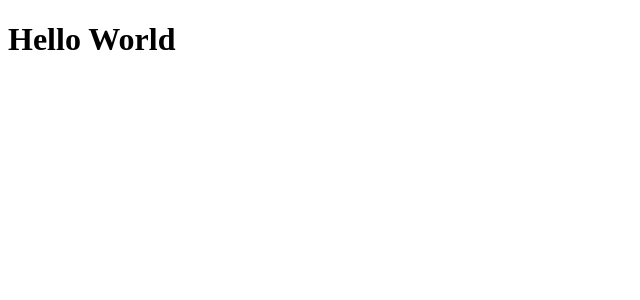
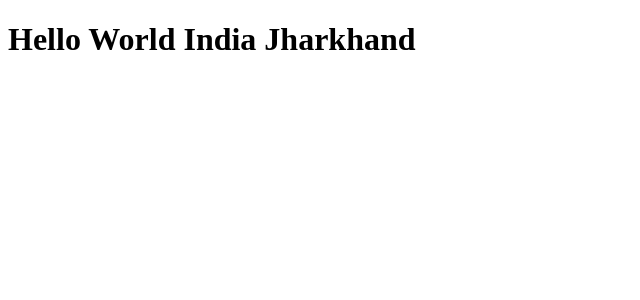
Before and after one commit to yadavsudhir405/react-demo-app, a React (Create React App) app: page / in a window 1280 px wide. Shown: the top 300 px of the page, without its empty margins (0-640 px from the left). Built offline with nearby package versions, Linux system fonts and the light colour scheme.

Commit message:
Sending Nested objects to the dummy component

```diff
--- a/src/component/dummy/dummy.tsx
+++ b/src/component/dummy/dummy.tsx
@@ -1,6 +1,15 @@
 import * as React from "react";
-export class Dummy extends React.Component<{},{}>{
+export class Dummy extends React.Component<NamedParam, {}>{
+
     render(){
-        return <h1> Hello World </h1>;
+        return <h1> Hello World {this.props.address.country} {this.props.address.state}</h1>;
     }
 }
+
+interface NamedParam {
+    address: Address;
+}
+interface Address {
+    country: string,
+    state: string
+}
--- a/src/index.tsx
+++ b/src/index.tsx
@@ -1,6 +1,6 @@
 import * as React from "react";
 import * as ReactDOM from "react-dom";
 import {Dummy} from "./component/dummy/dummy";
-
+const addressV = {country: "India", state: "Jharkhand"};
 const ROOT = document.querySelector('.root');
-ReactDOM.render(<Dummy></Dummy>, ROOT);
+ReactDOM.render(<Dummy address={{country: "India", state:"Jharkhand"}}/>, ROOT);
--- a/tsconfig.json
+++ b/tsconfig.json
@@ -1,4 +1,5 @@
 {
+  "compileOnSave": true,
   "compilerOptions": {
     "allowSyntheticDefaultImports": true,
     "outDir": "./build",
```
